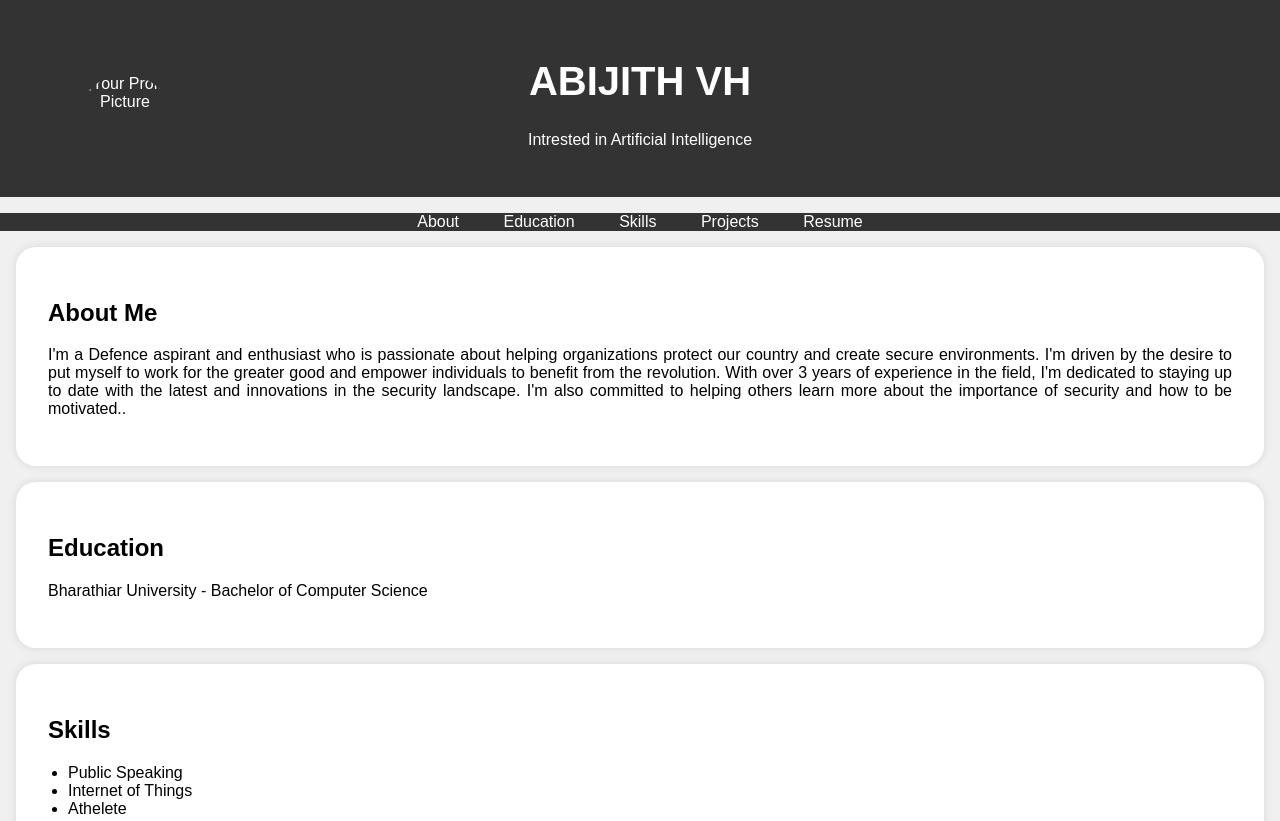
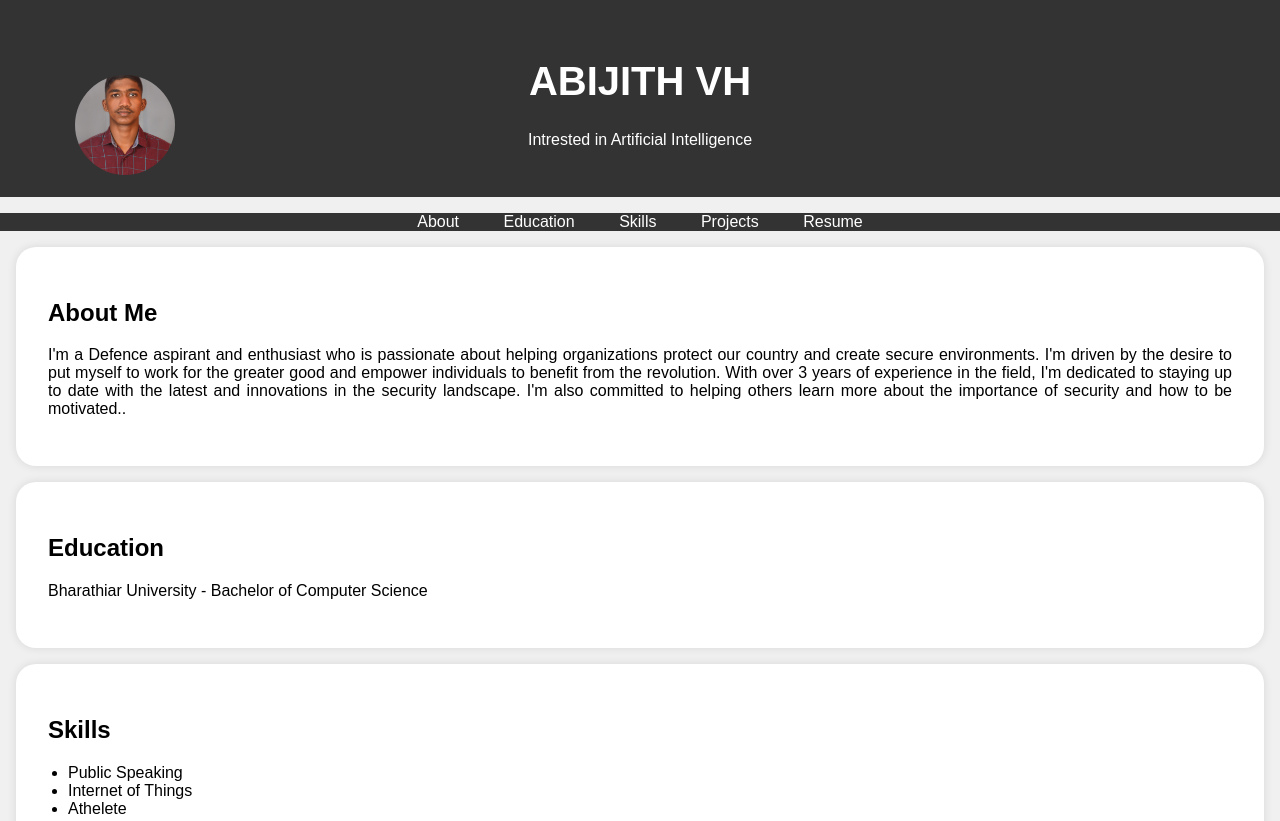
Before and after one commit to Abijith2904/Portfolio-, a plain HTML site: page index.html in a window 1280 px wide. Shown: the top 821 px of the page. Drawn offline with Linux system fonts and the light colour scheme.

Commit message:
Update index.html

```diff
--- a/index.html
+++ b/index.html
@@ -192,7 +192,7 @@
 
             <!-- Add your profile picture here -->
 
-            <img src="./mypic pic.jpg" alt="Your Profile Picture" class="profile-picture">
+            <img src="./mypic jpg.jpg" alt="Your Profile Picture" class="profile-picture">
 
             <h1>ABIJITH VH</h1>
 
```
